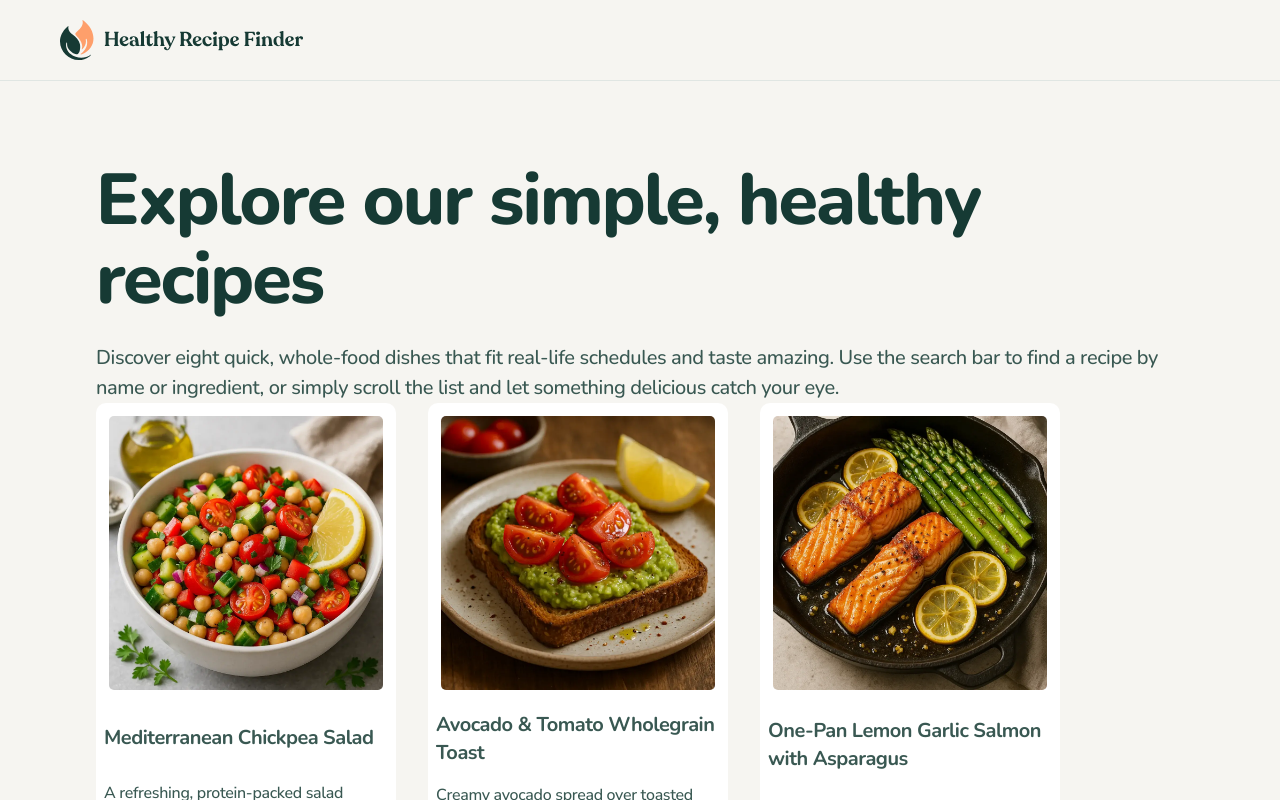
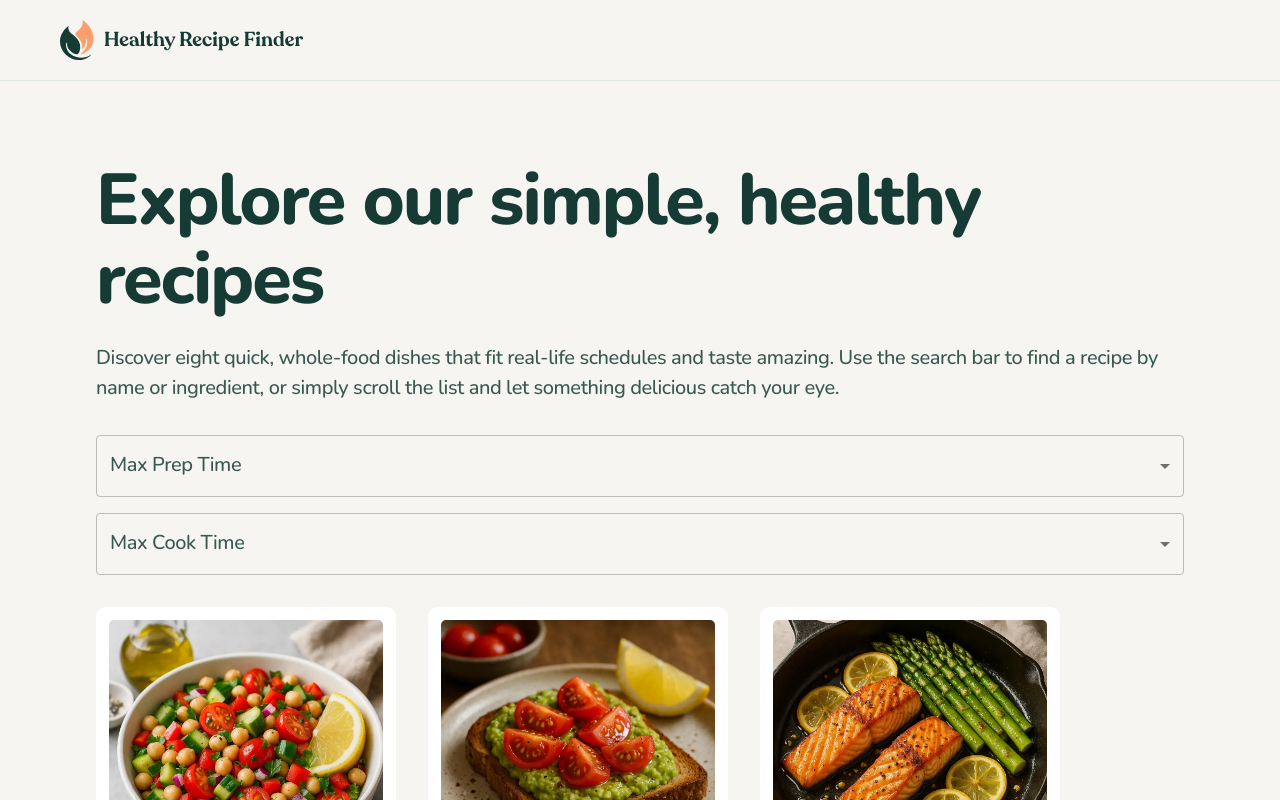
Before and after one commit to haipinggong/recipe-finder, a React (Vite) app: page /recipes in a window 1280 px wide. Shown: the top 800 px of the page. Built offline with nearby package versions, Linux system fonts and the light colour scheme.

Commit message:
Add filters

```diff
--- a/src/pages/Recipes/Recipes.styles.ts
+++ b/src/pages/Recipes/Recipes.styles.ts
@@ -1,6 +1,19 @@
 import { type SxProps, type Theme } from "@mui/material";
 
 export const styles: Record<string, SxProps<Theme>> = {
+  filtersContainer: {
+    marginTop: 4,
+    marginBottom: 4,
+    display: "flex",
+    flexDirection: "column",
+    gap: 2,
+  },
+  selectControl: (theme: Theme) => ({
+    minWidth: 200,
+    [theme.breakpoints.up("sm")]: {
+      minWidth: 250,
+    },
+  }),
   recipesContainer: (theme: Theme) => ({
     display: "flex",
     flexDirection: "column",
--- a/src/pages/Recipes/Recipes.tsx
+++ b/src/pages/Recipes/Recipes.tsx
@@ -1,19 +1,83 @@
+import { useState } from "react";
 import { Hero } from "./Hero/Hero";
 import { MainLayout } from "../../components/MainLayout/MainLayout";
 import recipesData from "../../data/data.json";
 import { RecipeCard } from "./RecipeCard/RecipeCard";
-import { Box } from "@mui/material";
+import {
+  Box,
+  FormControl,
+  InputLabel,
+  MenuItem,
+  Select,
+  type SelectChangeEvent,
+} from "@mui/material";
 import { styles } from "./Recipes.styles";
 import { getRecipeImageUrl } from "../../utils/recipeImages";
 
 export const Recipes = () => {
-  console.log(recipesData);
+  const [maxPrepTime, setMaxPrepTime] = useState("");
+  const [maxCookTime, setMaxCookTime] = useState("");
+
+  const handlePrepTimeChange = (event: SelectChangeEvent<string>) => {
+    setMaxPrepTime(event.target.value);
+  };
+
+  const handleCookTimeChange = (event: SelectChangeEvent<string>) => {
+    setMaxCookTime(event.target.value);
+  };
+
+  const filteredRecipes = recipesData.filter((recipe) => {
+    if (!maxPrepTime && !maxCookTime) return true;
+    if (maxPrepTime && !maxCookTime)
+      return recipe.prepMinutes <= Number(maxPrepTime);
+    if (!maxPrepTime && maxCookTime)
+      return recipe.cookMinutes <= Number(maxCookTime);
+    if (maxPrepTime && maxCookTime)
+      return (
+        recipe.prepMinutes <= Number(maxPrepTime) &&
+        recipe.cookMinutes <= Number(maxCookTime)
+      );
+    return false;
+  });
 
   return (
     <MainLayout>
       <Hero />
+      <Box sx={styles.filtersContainer}>
+        <FormControl sx={styles.selectControl}>
+          <InputLabel id="max-prep-time-label">Max Prep Time</InputLabel>
+          <Select
+            labelId="max-prep-time-label"
+            id="max-prep-time-select"
+            value={maxPrepTime}
+            label="Max Prep Time"
+            onChange={handlePrepTimeChange}
+          >
+            <MenuItem value="">All</MenuItem>
+            <MenuItem value="5">5 minutes</MenuItem>
+            <MenuItem value="10">10 minutes</MenuItem>
+          </Select>
+        </FormControl>
+
+        <FormControl sx={styles.selectControl}>
+          <InputLabel id="max-cook-time-label">Max Cook Time</InputLabel>
+          <Select
+            labelId="max-cook-time-label"
+            id="max-cook-time-select"
+            value={maxCookTime}
+            label="Max Cook Time"
+            onChange={handleCookTimeChange}
+          >
+            <MenuItem value="">All</MenuItem>
+            <MenuItem value="5">5 minutes</MenuItem>
+            <MenuItem value="10">10 minutes</MenuItem>
+            <MenuItem value="15">15 minutes</MenuItem>
+            <MenuItem value="20">20 minutes</MenuItem>
+          </Select>
+        </FormControl>
+      </Box>
       <Box sx={styles.recipesContainer}>
-        {recipesData.map((recipe) => (
+        {filteredRecipes.map((recipe) => (
           <RecipeCard
             key={recipe.id}
             {...recipe}
```
